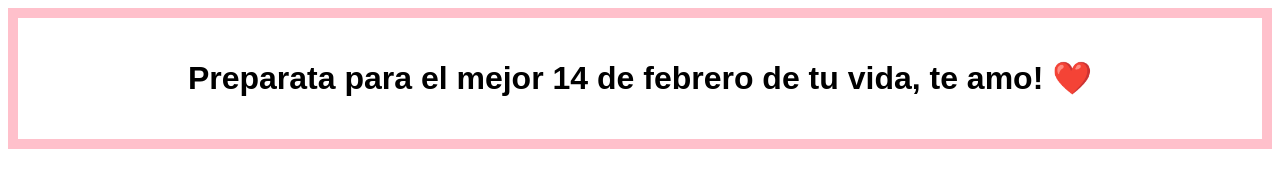
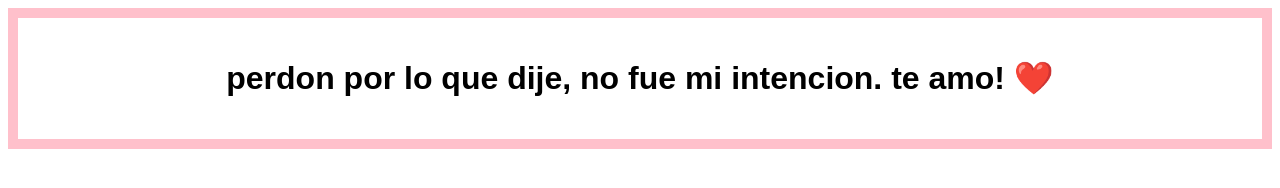
Before and after one commit to Remax777777/anonimo, a plain HTML site: page index.html in a window 1280 px wide. Both pictures are taken after a click on the button "Sí". Drawn offline with Linux system fonts and the light colour scheme.

Commit message:
Update index.html

```diff
--- a/index.html
+++ b/index.html
@@ -59,7 +59,7 @@
             si.style.fontSize = (siSize + 10) + 'px';
         }
         function mensajeBonito() {
-            document.body.innerHTML = '<h1>Preparata para el mejor 14 de febrero de tu vida, te amo! ❤️</h1>';
+            document.body.innerHTML = '<h1>perdon por lo que dije, no fue mi intencion. te amo! ❤️</h1>';
         }
     </script>
 </head>
```
